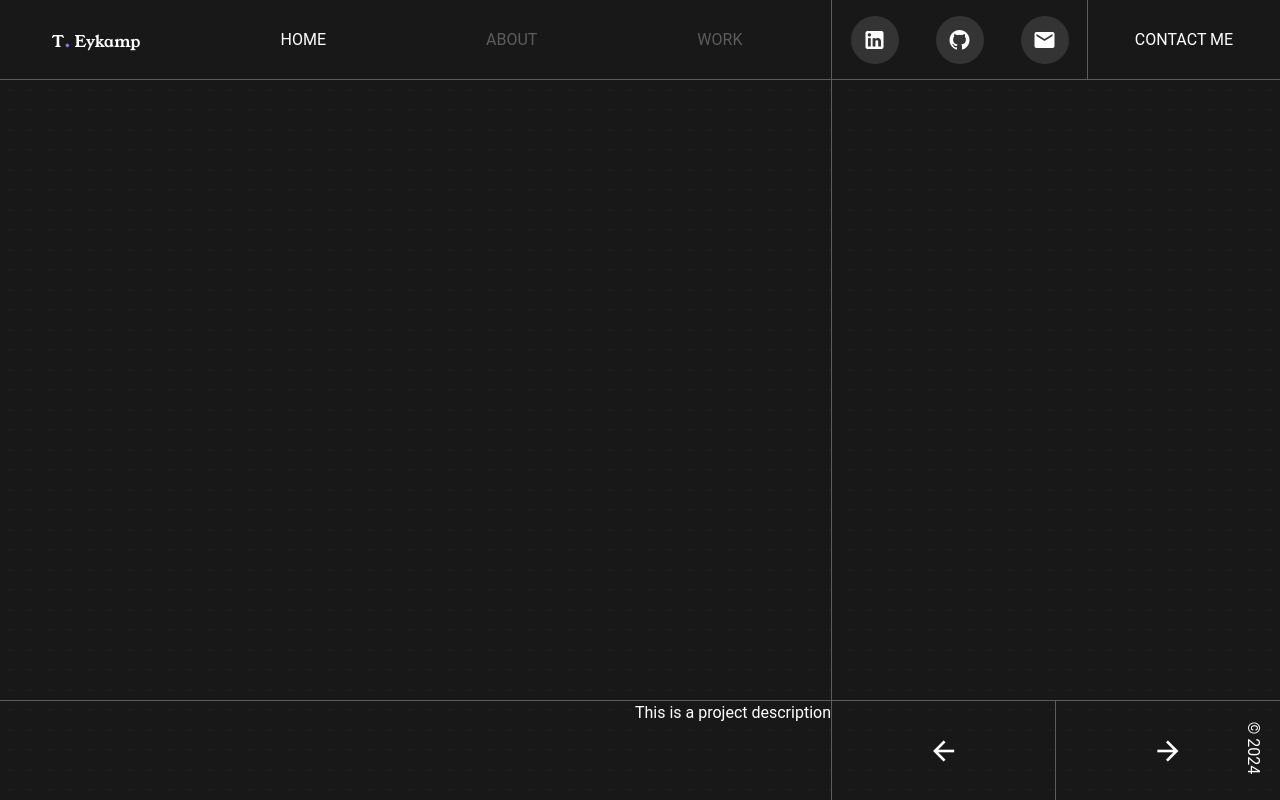
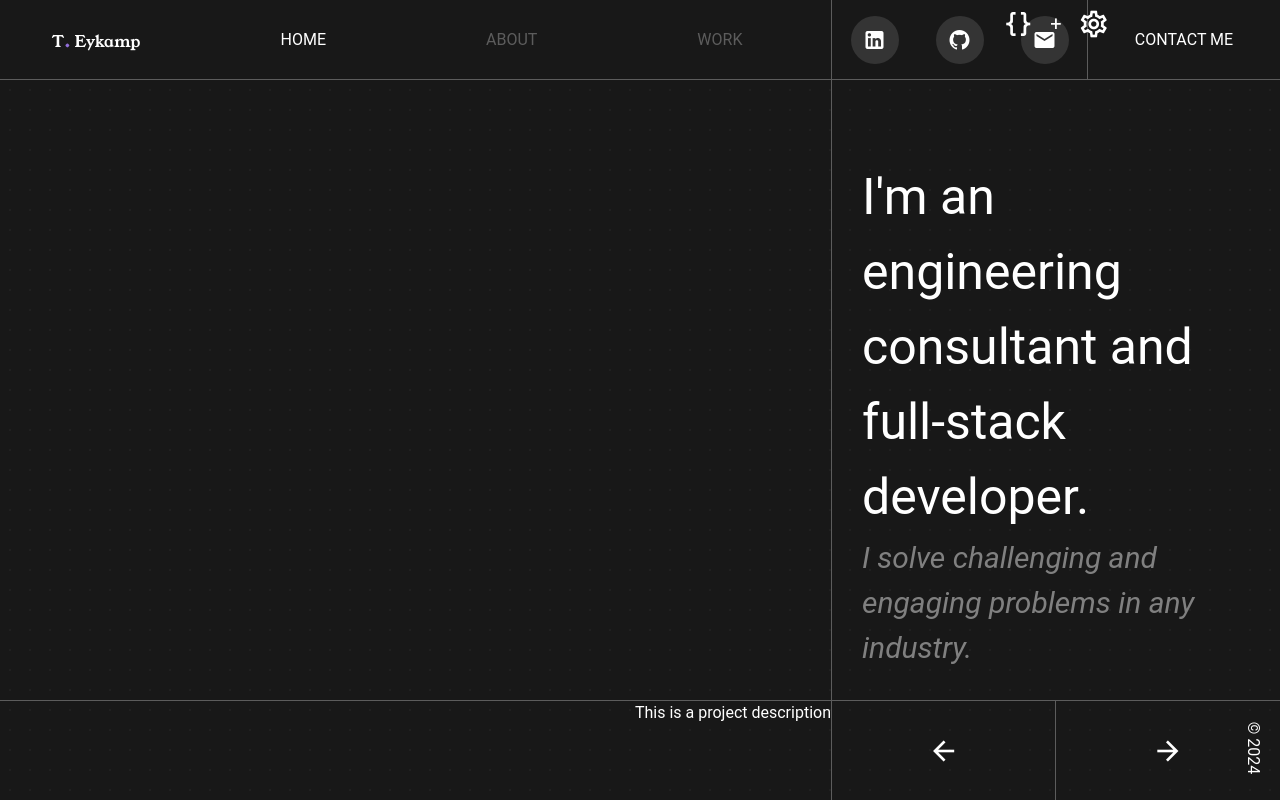
Before and after one commit to teykamp/homepage-2, a Vue app: page / in a window 1280 px wide. Built offline with nearby package versions, Linux system fonts and the light colour scheme.

Commit message:
added main section of homeview

```diff
--- a/src/views/HomeView.vue
+++ b/src/views/HomeView.vue
@@ -9,11 +9,36 @@
        }"
     ></div>
     <div
+       class="d-flex align-end"
        :style="{
          width: '35%',
          height: 'calc(100vh - 80px - 100px)',
+         padding: '30px',
        }"
-     ></div>
+     >
+
+      <div>
+        <div style="color: white;" class="d-flex justify-center">
+          <v-icon size="x-large" icon="mdi-code-braces"></v-icon>
+          <p style="font-size: 20px;" class="mx-4">+</p>
+          <v-icon size="x-large" icon="mdi-cog-outline"></v-icon>
+        </div>
+        <div>
+          <div
+            :style="{
+              color: 'white',
+              'font-size': '50px',
+              'margin-top': '15vh'
+            }"
+          >I'm an engineering consultant and full-stack developer.</div>
+          <div :style="{
+            color: 'gray',
+            'font-size': '30px',
+            'font-style': 'italic'
+          }">I solve challenging and engaging problems in any industry.</div>
+      </div>
+      </div>
+    </div>
   </div>
    <div
      :style="{
--- a/src/views/WorkView.vue
+++ b/src/views/WorkView.vue
@@ -34,7 +34,7 @@
                 height: '100%',
               }"
                 cover
-                src="https://external-content.duckduckgo.com/iu/?u=https%3A%2F%2Ftse3.mm.bing.net%2Fth%3Fid%3DOIP.KswQObejDRMiXsDxs1QKmwHaEK%26pid%3DApi&f=1&ipt=31f432ff8681dc90f60731d571e7a324b5cc726c62201e5420b529f3bec9dd10&ipo=images"
+                :src="project.image"
               ></v-img>
               <div
                 :style="{
```
Lines whose indentation alone changed are shown as unchanged.
